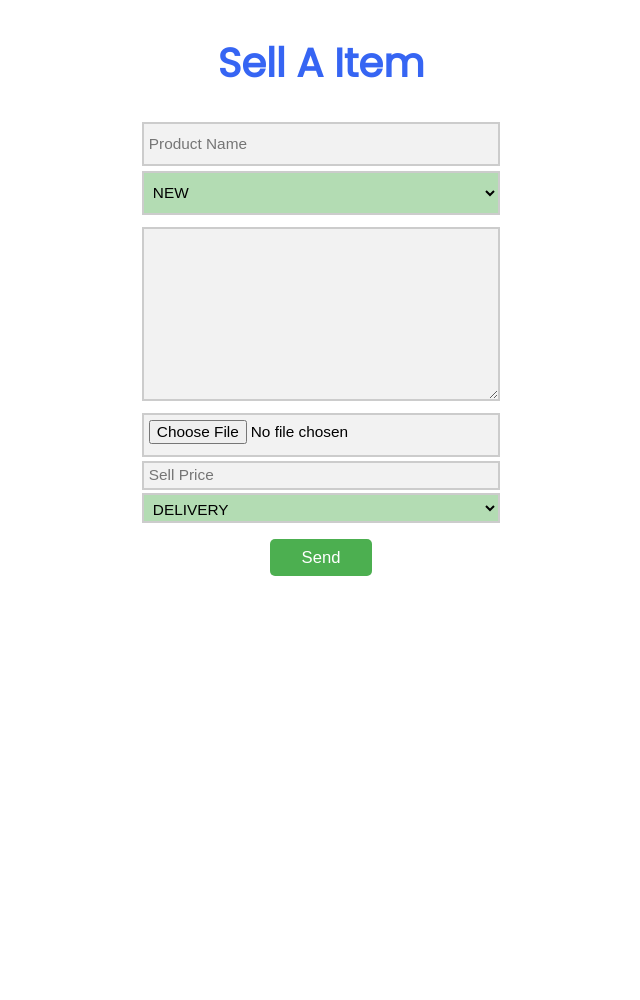
After one commit to ChadG-202/StudentMarketplace, a PHP site: page /sell.html in a window 1280 px wide. The commit adds this page. Shown: the whole page, without its empty margins (319-959 px from the left). Run offline with PHP 8.4, Linux system fonts and the light colour scheme.

Commit message:
sell from designed

```diff
--- a/StyleSheet.css
+++ b/StyleSheet.css
@@ -10,6 +10,7 @@
     margin: 0;
     padding: 0;
     scroll-behavior: smooth;
+    height: 1000px;
 }
 
 :root{
@@ -275,8 +276,8 @@
     display: grid;
     grid-template-columns: 0.7fr 1fr 0.4fr 0.7fr;
     grid-template-rows: 0.4fr 0.2fr 0.4fr;
-    background-image: url("images/index_images/Main_image2.jpg");
-    min-height: 500px;
+    background-image: url("images/index_images/Main_image6.jpg");
+    min-height: 39vw;
     background-attachment: fixed;
     background-position: center;
     background-repeat: no-repeat;
@@ -308,13 +309,21 @@
     padding: 1% 0 5% 0;
 }
 
-#signup_page_wrapper h1{
+#sell_page_wrapper{
+    background-color: white;
+    margin: 0 30% 0 30%;
+    padding: 0.5% 0 5% 0;
+}
+
+#signup_page_wrapper h1,
+#sell_page_wrapper h1{
     font-size: 40px;
     text-align: center;
     color: #3665f3;
 }
 
-#signup_page_wrapper form{
+#signup_page_wrapper form,
+#sell_page_wrapper form{
     grid-row: 2/3;
     grid-column: 1/2;
     display: grid;
@@ -324,7 +333,17 @@
 #signup_page_wrapper form input[type="text"],
 #signup_page_wrapper form input[type="email"],
 #signup_page_wrapper form input[type="date"],
-#signup_page_wrapper form textarea{
+#signup_page_wrapper form input[type="number"],
+#signup_page_wrapper form input[type="file"],
+#signup_page_wrapper form textarea,
+#signup_page_wrapper form select,
+#sell_page_wrapper form input[type="text"],
+#sell_page_wrapper form input[type="email"],
+#sell_page_wrapper form input[type="date"],
+#sell_page_wrapper form input[type="number"],
+#sell_page_wrapper form input[type="file"],
+#sell_page_wrapper form textarea,
+#sell_page_wrapper form select{
     background-color: #f2f2f2;
     width: 70%;
     height: 90%;
@@ -338,11 +357,20 @@
 #signup_page_wrapper form input[type="text"]:valid,
 #signup_page_wrapper form input[type="email"]:valid,
 #signup_page_wrapper form input[type="date"]:valid,
-#signup_page_wrapper form textarea:valid{
+#signup_page_wrapper form input[type="number"]:valid,
+#signup_page_wrapper form textarea:valid,
+#signup_page_wrapper form select:valid,
+#sell_page_wrapper form input[type="text"]:valid,
+#sell_page_wrapper form input[type="email"]:valid,
+#sell_page_wrapper form input[type="date"]:valid,
+#sell_page_wrapper form input[type="number"]:valid,
+#sell_page_wrapper form textarea:valid,
+#sell_page_wrapper form select:valid{
     background-color: #6fbd6f86;
 }
 
-#signup_page_wrapper form input[type="submit"]{
+#signup_page_wrapper form input[type="submit"],
+#sell_page_wrapper form input[type="submit"]{
     background-color: #4CAF50;
     font-size: 1.3vw;
     width: 20%;
@@ -357,7 +385,8 @@
     -webkit-transition: ease-in-out 0.2s;
 }
 
-#signup_page_wrapper form input[type="submit"]:hover{
+#signup_page_wrapper form input[type="submit"]:hover,
+#sell_page_wrapper form input[type="submit"]:hover{
     background-color: #329035;
 }
 
--- a/index.php
+++ b/index.php
@@ -59,7 +59,7 @@
                 <li>
                   <?php
                     if($userID != null){
-                      echo "<a id='link6' href='sell.php' >Sell</a>";
+                      echo "<a id='link6' href='sell.html' >Sell</a>";
                     }else{
                       echo "<a id='link6' href='' title='Login required!'>Sell</a>";
                     }
--- /dev/null
+++ b/sell.html
@@ -0,0 +1,33 @@
+<!DOCTYPE html>
+<html lang="en">
+<head>
+    <meta charset="UTF-8">
+    <meta http-equiv="X-UA-Compatible" content="IE=edge">
+    <meta name="viewport" content="width=device-width, initial-scale=1.0">
+    <link rel="stylesheet" type="text/css" href="StyleSheet.css" media="screen"/>
+    <link href="https://fonts.googleapis.com/css2?family=Poppins&display=swap" rel="stylesheet">
+    <link rel="shortcut icon" href="images/Logo.png"/>
+    <title>Sell</title>
+</head>
+<body>
+    <div id="sell_page_wrapper">
+        <h1>Sell A Item</h1>
+        <form autocomplete="off" action="sell.php" method="post" enctype="multipart/form-data">
+            <input type="text" autocomplete="off" placeholder="Product Name" maxlength="100" pattern="[A-Za-z0-9_ ]{1,100}"
+            title="Must have [Product Name]" required name="ProductName">
+            <select name="ProductCondition" id="PCondition" required>
+                <option value="New">NEW</option>
+                <option value="SlightDamage">SLIGHT DAMAGE</option>
+                <option value="Broken">BROKEN</option>
+            </select>
+            <textarea name="ProductDescription" id="PDescription" cols="30" rows="10" minlength="50" maxlength="500" required></textarea>
+            <input type="file" name="ProductImage">
+            <input type="number" step="any" name="ProductCost" id="PCost" required placeholder="Sell Price">
+            <select name="DeliveryOption" id="DOption" required>
+                <option value="Delivery">DELIVERY</option>
+                <option value="Collection">COLLECTION</option>
+            </select>
+            <input type="submit" name="submit" value="Send">
+        </form>
+    </div>
+</body>
```
Also changed, not shown: sell.php (deleted, +0 -16 lines), images/index_images/Main_image4.jpg (added), images/index_images/Main_image5.jpg (added), images/index_images/Main_image6.jpg (added).
